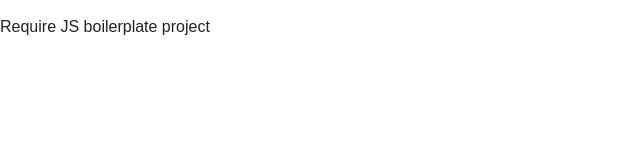
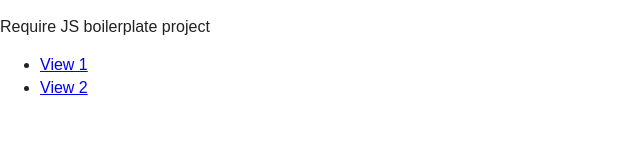
Before and after one commit to richblend/require_backbone_boilerplate, a website: page src/index.html in a window 1280 px wide. Shown: the whole page, without its empty margins (0-640 px from the left). Drawn offline with nearby package versions, Linux system fonts and the light colour scheme; files that its build step writes are made by us from their sources; files whose address does not match are found by name.

Commit message:
add navigaton

```diff
--- a/src/index.html
+++ b/src/index.html
@@ -17,6 +17,12 @@
     <body>
 
         <p>Require JS boilerplate project</p>
+
+        <ul>
+            <li><a href="#1">View 1</a></li>
+            <li><a href="#2">View 2</a></li>
+        </ul>
+
 
         <div class="container"></div>
 
```
Also changed, not shown: dist/index.html.
